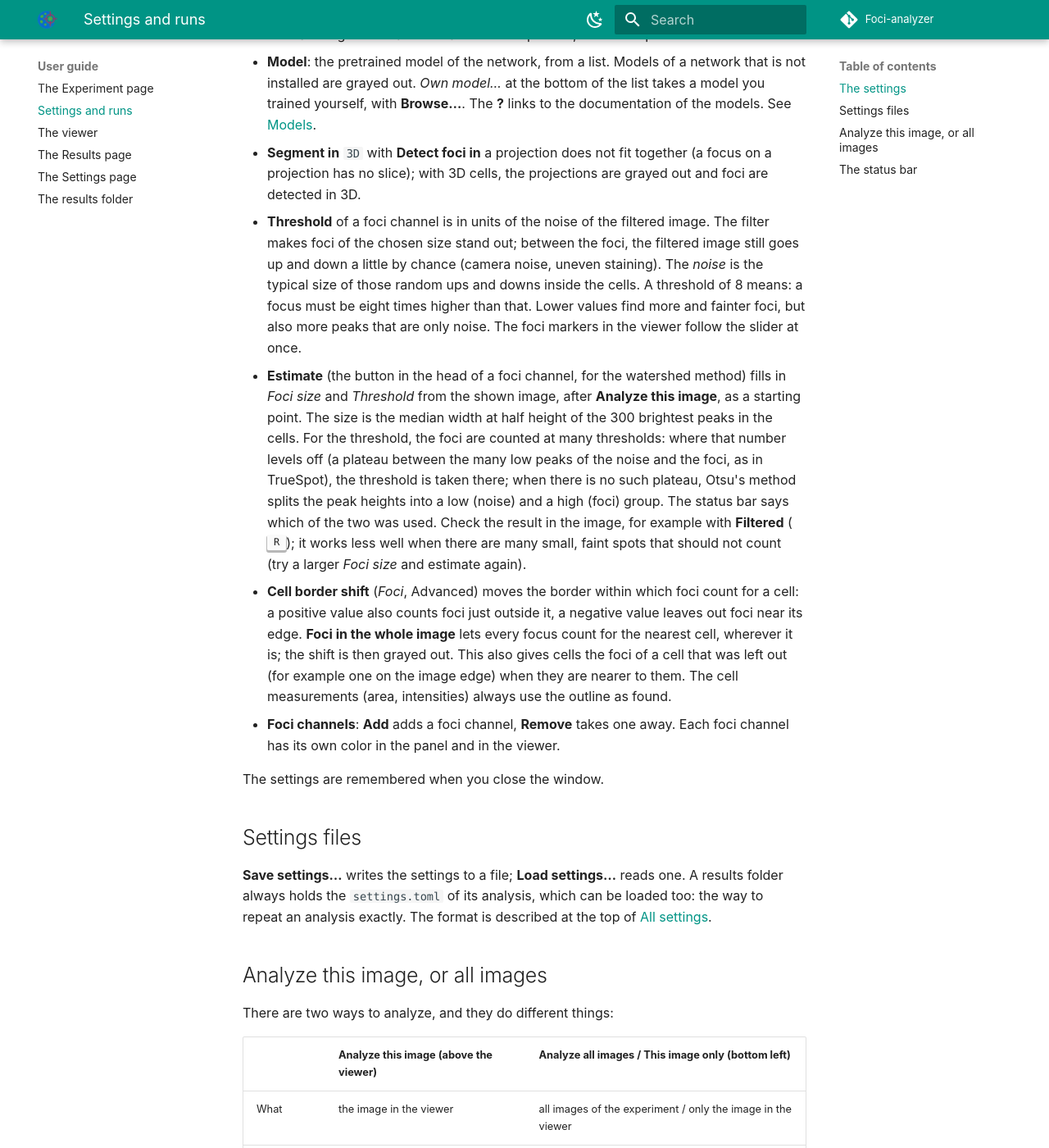
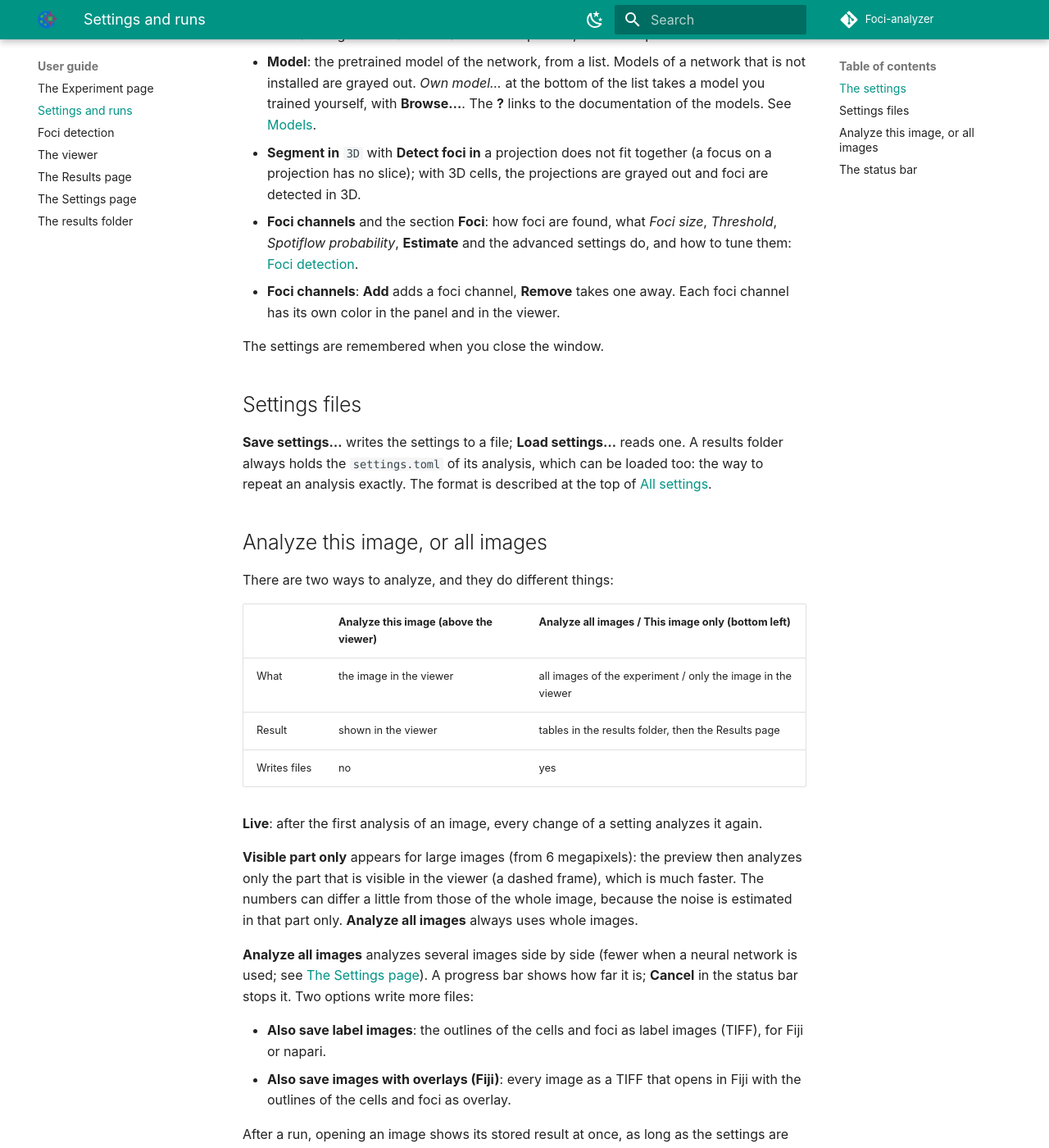
Before and after one commit to BioImaging-NKI/Foci-analyzer, an MkDocs documentation site: the page built from manual/guide/analyze.md, in a window 1280 px wide and 1400 px high, scrolled down 1363 px. Shown: the whole window at 82% size. Built offline with MkDocs 1.6.1 and Material for MkDocs 9.7.7, drawn with Linux system fonts in a browser that asks for light colours; comment, search, counter and statistics services are not loaded; some of the changed text lies outside the part shown.

Commit message:
Manual: Foci detection page (methods, Estimate, every foci setting, tuning); ? next to Estimate
Co-Authored-By: Claude Opus 5.5 <noreply@anthropic.com>

```diff
--- a/manual/guide/analyze.md
+++ b/manual/guide/analyze.md
@@ -26,24 +26,8 @@ Some things to know:
   **Browse…**. The **?** links to the documentation of the models. See [Models](../reference/models.md).
 - **Segment in** `3D` with **Detect foci in** a projection does not fit together (a focus on a projection
   has no slice); with 3D cells, the projections are grayed out and foci are detected in 3D.
-- **Threshold** of a foci channel is in units of the noise of the filtered image. The filter makes foci of
-  the chosen size stand out; between the foci, the filtered image still goes up and down a little by chance
-  (camera noise, uneven staining). The *noise* is the typical size of those random ups and downs inside the
-  cells. A threshold of 8 means: a focus must be eight times higher than that. Lower values find more and
-  fainter foci, but also more peaks that are only noise. The foci markers in the viewer follow the slider at
-  once.
-- **Estimate** (the button in the head of a foci channel, for the watershed method) fills in *Foci size* and *Threshold* from
-  the shown image, after **Analyze this image**, as a starting point. The size is the median width at half height
-  of the 300 brightest peaks in the cells. For the threshold, the foci are counted at many thresholds: where that
-  number levels off (a plateau between the many low peaks of the noise and the foci, as in TrueSpot), the
-  threshold is taken there; when there is no such plateau, Otsu's method splits the peak heights into a low
-  (noise) and a high (foci) group. The status bar says which of the two was used. Check the result in the image,
-  for example with **Filtered** (++r++); it works less well when there are many small, faint spots that should
-  not count (try a larger *Foci size* and estimate again).
-- **Cell border shift** (*Foci*, Advanced) moves the border within which foci count for a cell: a positive
-  value also counts foci just outside it, a negative value leaves out foci near its edge. **Foci in the whole
-  image** lets every focus count for the nearest cell, wherever it is; the shift is then grayed out. This also gives cells the foci of a cell that was left out (for example one on the image edge) when they are nearer to them. The cell
-  measurements (area, intensities) always use the outline as found.
+- **Foci channels** and the section **Foci**: how foci are found, what *Foci size*, *Threshold*, *Spotiflow
+  probability*, **Estimate** and the advanced settings do, and how to tune them: [Foci detection](foci.md).
 - **Foci channels**: **Add** adds a foci channel, **Remove** takes one away. Each foci channel has its own
   color in the panel and in the viewer.
 
--- a/mkdocs.yml
+++ b/mkdocs.yml
@@ -43,6 +43,7 @@ nav:
   - User guide:
       - The Experiment page: guide/experiment.md
       - Settings and runs: guide/analyze.md
+      - Foci detection: guide/foci.md
       - The viewer: guide/viewer.md
       - The Results page: guide/results.md
       - The Settings page: guide/settings-page.md
--- a/src/foci_analyzer/static/app.css
+++ b/src/foci_analyzer/static/app.css
@@ -138,7 +138,8 @@ details.advanced > summary { cursor: pointer; color: var(--muted); font-size: 12
   border-radius: 4px; border: 2px solid var(--panel); background: var(--accent); cursor: ew-resize; box-sizing: border-box; }
 .dim input[type=range]::-moz-range-thumb { width: calc(var(--thumb, 14px) - 4px); height: 12px; border-radius: 4px;
   border: 2px solid var(--panel); background: var(--accent); cursor: ew-resize; }
-button.small-btn { white-space: nowrap; padding: 2px 10px; font-size: 12px; border-color: var(--accent); color: var(--accent); margin-left: auto; margin-right: 6px; }
+.group-head .estimate { display: inline-flex; align-items: center; gap: 6px; margin-left: auto; margin-right: 6px; }
+button.small-btn { white-space: nowrap; padding: 2px 10px; font-size: 12px; border-color: var(--accent); color: var(--accent); }
 button.small-btn:hover { background: var(--accent); color: #fff; }
 #z-wrap.off, .field.off { opacity: .45; }
 #save-buttons { flex-wrap: nowrap; } #save-buttons button { flex: 1 1 0; min-width: 0; white-space: nowrap; padding-left: 6px; padding-right: 6px; }
--- a/src/foci_analyzer/static/app.js
+++ b/src/foci_analyzer/static/app.js
@@ -238,7 +238,7 @@ function renderSettings() {
       list.push(g); renderSettings(); settingsChanged(); } })));
     list.forEach((g, i) => div.append(el("div", sec.key === "foci" ? { class: "group tinted", style: `--g:${hex(OUTLINE[i % OUTLINE.length])}` } : { class: "group" },
       el("div", { class: "group-head" }, `${sec.title} ${i + 1}`,
-        sec.key === "foci" && g.method === "watershed" ? el("button", { class: "small-btn", textContent: "Estimate", title: ESTIMATE_HELP, onclick: () => estimateFoci(i) }) : null,
+        sec.key === "foci" && g.method === "watershed" ? el("span", { class: "estimate" }, el("button", { class: "small-btn", textContent: "Estimate", onclick: () => estimateFoci(i) }), helpIcon(ESTIMATE_HELP)) : null,
         list.length > 1 ? el("button", { class: "link", textContent: "Remove", onclick: () => { list.splice(i, 1); renderSettings(); settingsChanged(); } }) : null),
       ...fieldsOf(sec, g, i).filter(Boolean),
       sec.key === "foci" && estimates[i] && estimates[i].size === g.size && estimates[i].sensitivity === g.sensitivity && estimates[i].fixed === g.fixed_threshold
```
Also changed, not shown: CHANGELOG.md (+2 -0 lines), manual/guide/foci.md (added, +177 -0 lines), manual/reference/analysis.md (+2 -0 lines).
